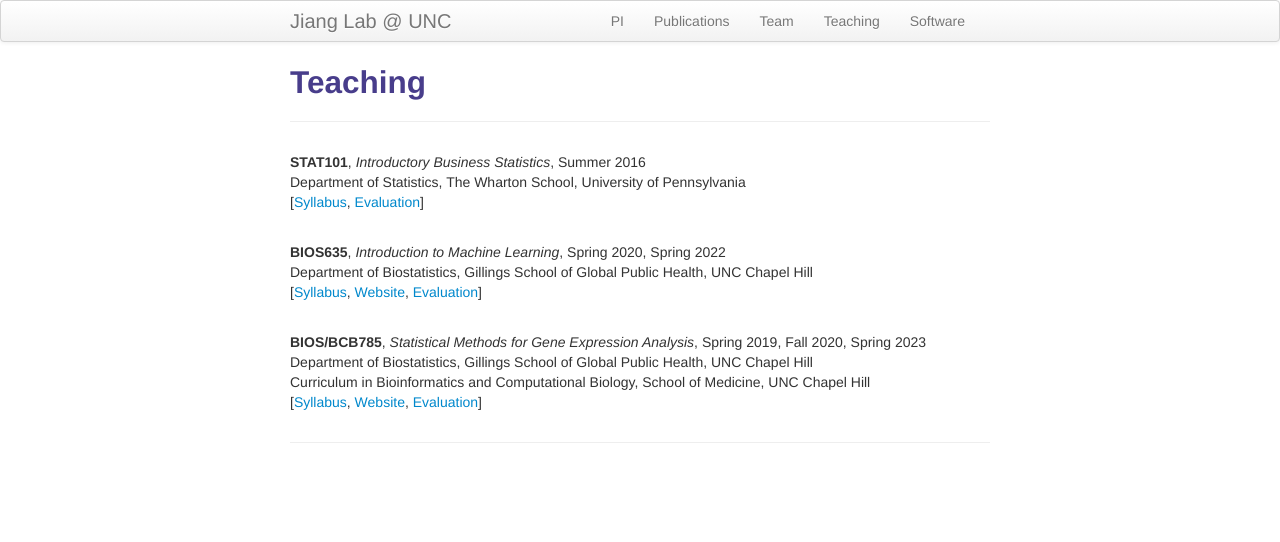
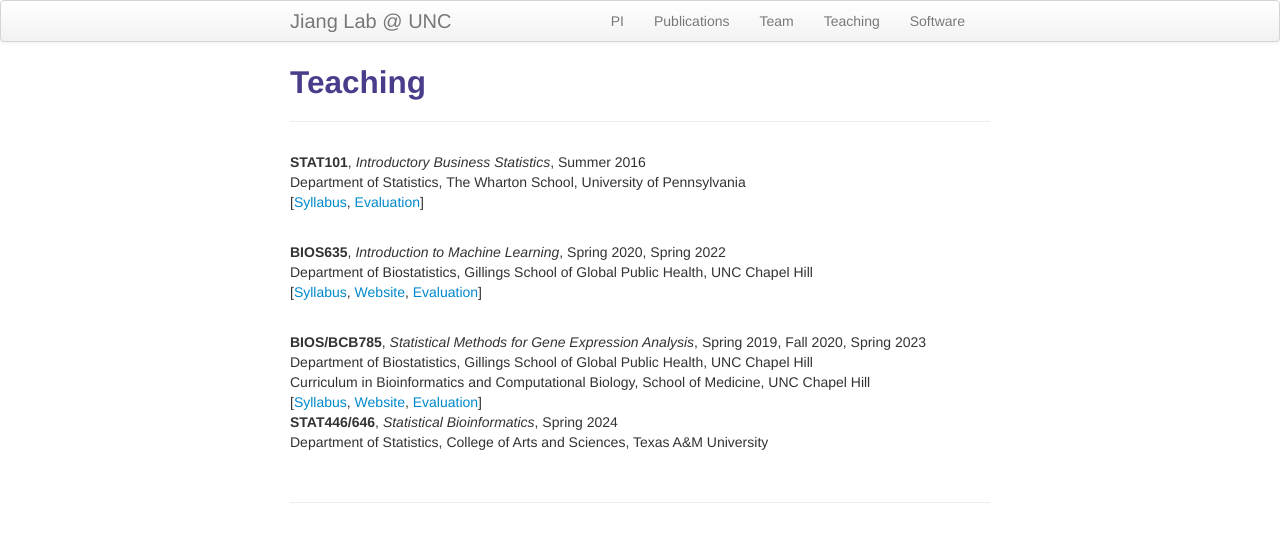
Before and after one commit to yuchaojiang/yuchaojiang.github.io, a Jekyll site: the page built from pages/teaching.md, in a window 1280 px wide. Shown: the top 542 px of the page. Built offline with Jekyll 4.4.1, drawn with Linux system fonts in a browser that asks for light colours.

Commit message:
Update teaching.md

```diff
--- a/pages/teaching.md
+++ b/pages/teaching.md
@@ -26,4 +26,9 @@ Curriculum in Bioinformatics and Computational Biology, School of Medicine, UNC
 	<a href="https://github.com/yuchaojiang/BIOSBCB785" title="Course Website">Website</a>,
 	<a href="https://www.dropbox.com/s/5y4zquudxclt842/selected_evaluations_785.pdf?dl=0" title="Evaluation">Evaluation</a>]
 <br/>
+<div class="cv">
+  <b>STAT446/646</b>, <i>Statistical Bioinformatics</i>, Spring 2024 <br/>
+Department of Statistics, College of Arts and Sciences, Texas A&M University <br/>
 </div>
+<br/>
+</div>
```
